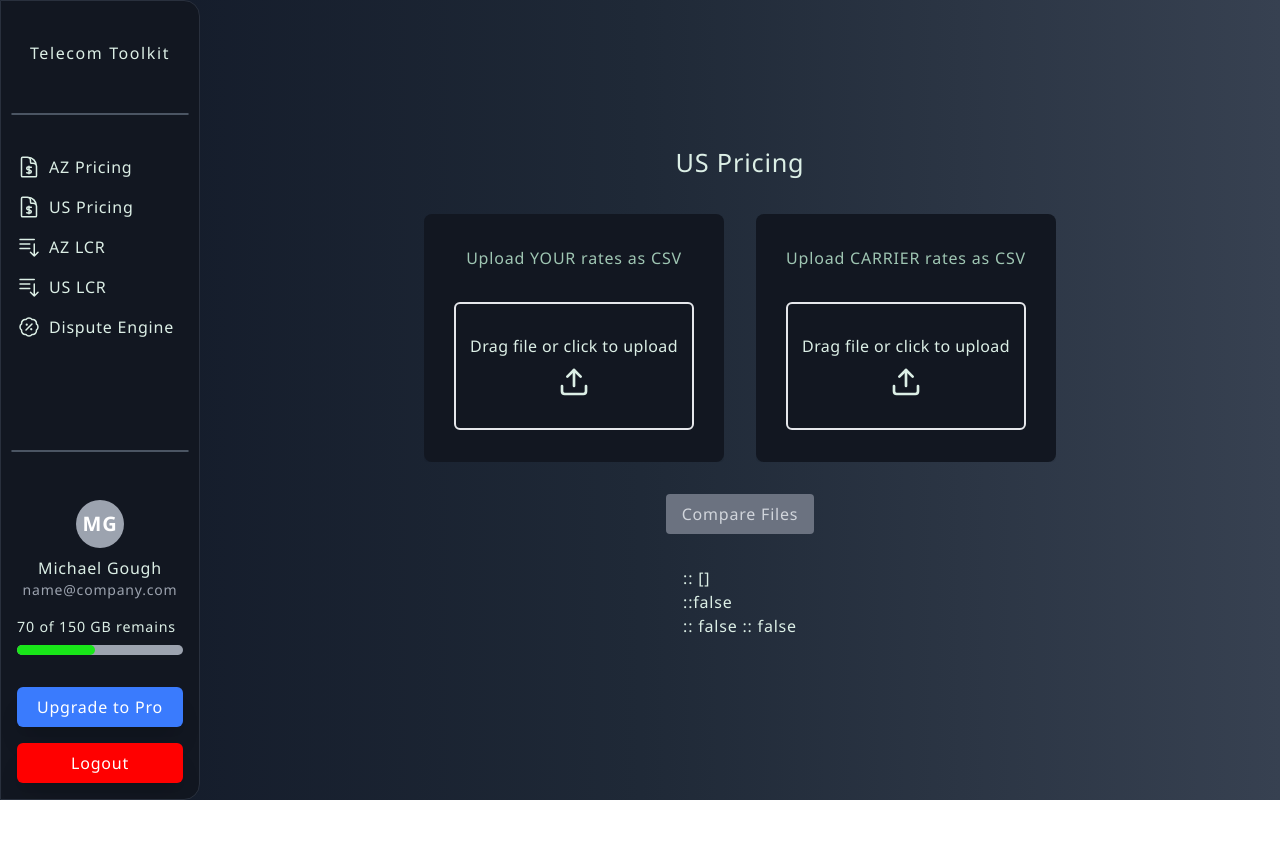
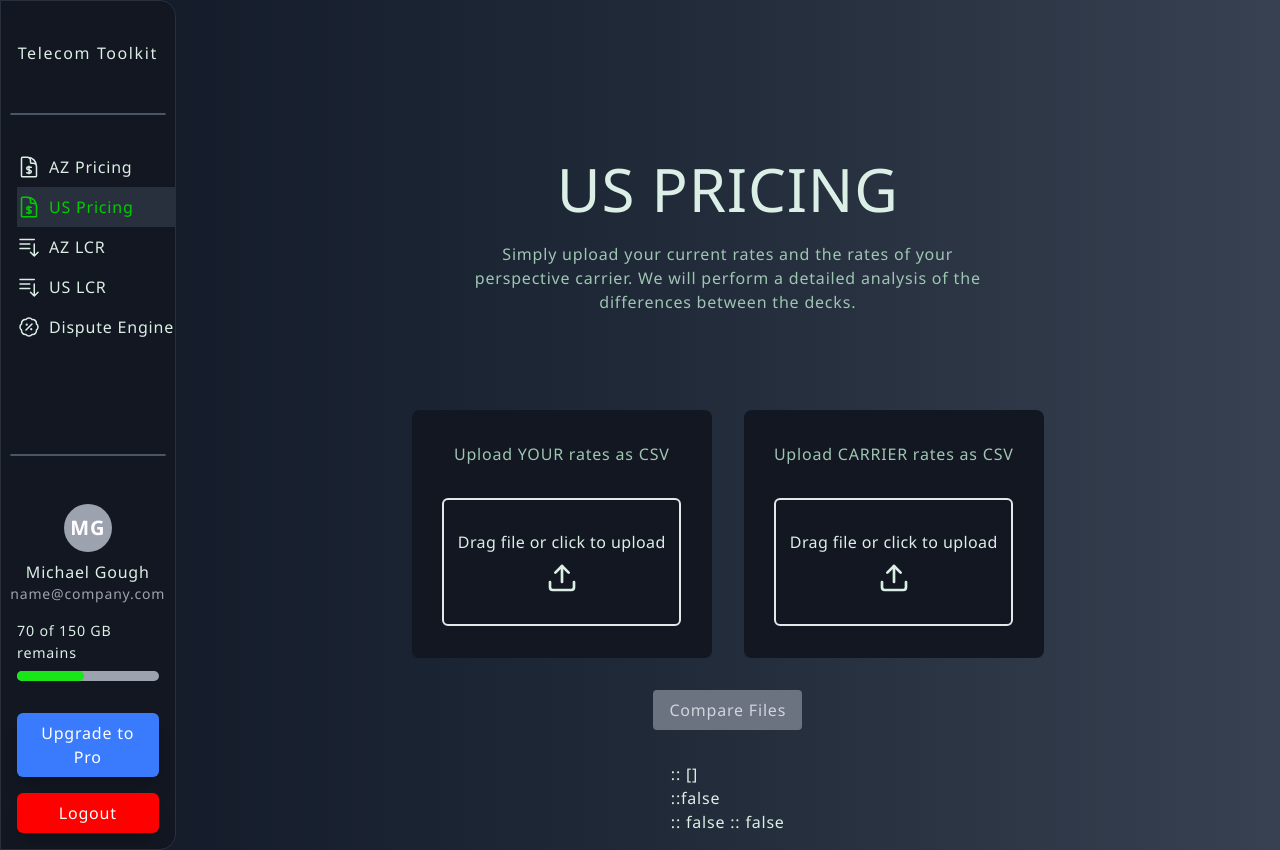
Before and after one commit to kdjordan/voip-accelerator, a Vue app: page /uspricing in a window 1280 px wide. Before the commit the page ends 800 px from the top, so only its background shows below. Built offline with nearby package versions, Linux system fonts and the light colour scheme; a web font is replaced by a local one.

Commit message:
FEAT: fixed active links

```diff
--- a/src/components/GenerateReport.vue
+++ b/src/components/GenerateReport.vue
@@ -113,7 +113,7 @@
 				<thead>
 					<tr>
 						<th>Dial Code</th>
-						<th>Destination</th>e
+						<th>Destination</th>
 						<th>Rate</th>
 						<th>Missing</th>
 					</tr>
--- a/src/components/SideNav.vue
+++ b/src/components/SideNav.vue
@@ -23,10 +23,7 @@
 				class="flex items-center space-x-2 py-2"
 				active-class="active-link"
 			>
-					<component
-						:is="item.icon"
-						class="w-6 h-6"
-					/>
+				<component :is="item.icon" class="w-6 h-6" />
 				<span v-if="isOpen">{{ item.name }}</span>
 			</RouterLink>
 		</li>
@@ -68,14 +65,13 @@
 </template>
 
 <script setup lang="ts">
+import { RouterLink } from 'vue-router';
 import { ref } from 'vue';
-	import { RouterLink } from 'vue-router';
 import {
 	DocumentCurrencyDollarIcon,
 	BarsArrowDownIcon,
 	PercentBadgeIcon,
 } from '@heroicons/vue/24/outline';
-
 	const isOpen = ref(true);
 
 	function toggleSidebar() {
@@ -123,12 +119,8 @@
 		z-index: 10; /* Ensures the sidebar is above other content */
 	}
 
-	.active-linke {
-		background-color: var(
-			--primary
-		); /* Customize the active background color */
-		color: var(
-			--primary-foreground
-		); /* Customize the active text color */
+	.active-link {
+		background-color: hsl(220, 20%, 20%);
+		color: hsl(120, 100%, 40%);
 	}
 </style>
--- a/src/views/AzPricing.vue
+++ b/src/views/AzPricing.vue
@@ -3,10 +3,10 @@
 		class="flex flex-col items-center pt-8 h-full"
 	>
 		<div class="flex flex-col items-center w-1/2 mb-16">
-			<h1 class="text-sizeXl uppercase mb-2">AZ Pricing</h1>
+			<h1 class="text-size3xl uppercase mb-2">AZ Pricing</h1>
 			<p class="text-center text-muted-foreground">
 				Simply upload your current rates and the rates of your
-				perspective carrier. We will geenrate you a report showing the
+				perspective carrier. We will genrate you a report showing the
 				best opportunities for you to buy and sell.
 			</p>
 		</div>
@@ -24,7 +24,7 @@
 		>
 			<UploadComponent
 				typeOfComponent="owner"
-				:DBname="theDb"
+				DBname="az"
 				:componentName="component1"
 				:disabled="dbStore.isComponentDisabled('az1')"
 			/>
@@ -82,8 +82,8 @@
 	const component2 = ref<string>('az2');
 	// const file1 = ref<string>(dbStore.getStoreNameByComponent(component1.value).split('.')[0])
 	// const file2 = ref<string>(dbStore.getStoreNameByComponent(component2.value).split('.')[0])
-	const fileName1 = ref<string>('');
-	const fileName2 = ref<string>('');
+	// const fileName1 = ref<string>('');
+	// const fileName2 = ref<string>('');
 	const isGeneratingReport = ref<boolean>(false);
 	const report = ref<ComparisonReport | null>(null);
 
--- a/src/views/UsPricing.vue
+++ b/src/views/UsPricing.vue
@@ -1,40 +1,53 @@
 <template>
 	<div class="flex flex-col items-center pt-32 gap-8">
-		<h1 class="text-sizeLg">US Pricing</h1>
+		<div class="flex flex-col items-center w-1/2 mb-16">
+			<h1 class="text-size3xl uppercase mb-2">US Pricing</h1>
+			<p class="text-center text-muted-foreground">
+				Simply upload your current rates and the rates of your
+				perspective carrier. We will perform a detailed analysis of the differences between the decks.
+			</p>
+		</div>
+		<button
+			@click="resetThisReport"
+			v-if="report"
+			class="btn btn-destructive mb-8"
+		>
+			Reset
+		</button>
 
 		<div class="flex items-center justify-center gap-8 flex-wrap">
 			<UploadComponent
 				typeOfComponent="owner"
 				DBname="us"
 				componentName="us1"
-				:disabled="DBstore.isComponentDisabled('us1')"
+				:disabled="dbStore.isComponentDisabled('us1')"
 			/>
 			<UploadComponent
 				typeOfComponent="client"
 				DBname="us"
 				componentName="us2"
-				:disabled="DBstore.isComponentDisabled('us2')"
+				:disabled="dbStore.isComponentDisabled('us2')"
 			/>
 		</div>
 		<div>
 			<button
 				@click="makeReport"
-				:disabled="!DBstore.getIsUSfull"
+				:disabled="!dbStore.getIsUSfull"
 				:class="{
 					'bg-blue-500 hover:bg-blue-600 text-white':
-						DBstore.getIsUSfull,
+						dbStore.getIsUSfull,
 					'bg-gray-500 text-gray-300 cursor-not-allowed':
-						!DBstore.getIsUSfull,
+						!dbStore.getIsUSfull,
 				}"
 				class="py-2 px-4 rounded transition text-center"
 			>
 				Compare Files
 			</button>
 		</div>
-		:: {{ DBstore.getUSFileNames }}<br />
-		::{{ DBstore.getIsUSfull }}<br />
-		:: {{ DBstore.isComponentDisabled('us1') }} ::
-		{{ DBstore.isComponentDisabled('us2') }}
+		:: {{ dbStore.getUSFileNames }}<br />
+		::{{ dbStore.getIsUSfull }}<br />
+		:: {{ dbStore.isComponentDisabled('us1') }} ::
+		{{ dbStore.isComponentDisabled('us2') }}
 		<!-- <div v-else>
         <GenerateReport
           v-if="report"
@@ -50,19 +63,29 @@
 	import UploadComponent from '../components/UploadComponent.vue';
 	import GenerateReport from '../components/GenerateReport.vue';
 	import { type ComparisonReport } from '../../types/app-types';
-
+	import { makePricingReportApi, resetReportApi } from '@/API/api';
 	import { useDBstate } from '@/stores/dbStore';
 
-	const DBstore = useDBstate();
+	const dbStore = useDBstate();
 
 	const file1Loaded = ref<boolean>(false);
 	const file2Loaded = ref<boolean>(false);
+
+	const report = ref<ComparisonReport | null>(null);
 
 	function handleFileProcessedEmit(fileName: string) {
 		console.log('caught it', fileName);
 		file1Loaded.value
 			? (file1Loaded.value = true)
 			: (file2Loaded.value = true);
+	}
+
+	async function resetThisReport() {
+		//use API to delet DB by name
+		await resetReportApi('us');
+		//reset Pinia state
+		dbStore.resetFilesUploadedByDBname('us');
+		report.value = null;
 	}
 
 	// const file1 = ref<File | null>(null);
```
Also changed, not shown: src/data/file2.csv. Lines whose indentation alone changed are shown as unchanged.
